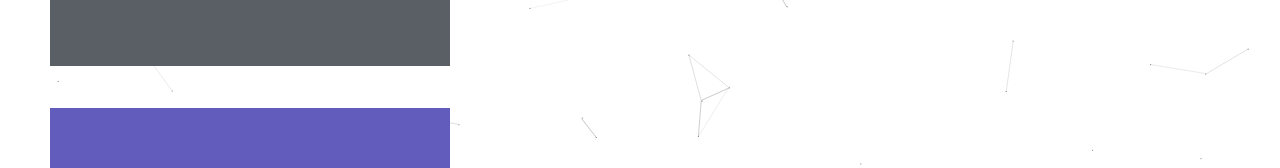
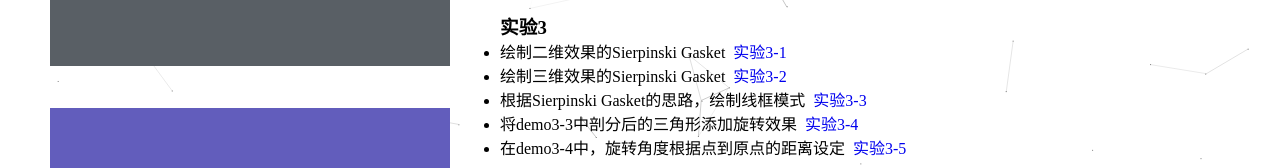
Before and after one commit to MaggieBB1/zjy.github.io, a plain HTML site: page homework.html in a window 1280 px wide. Shown: the part 632-800 px from the top of the page. Drawn offline with Linux system fonts and the light colour scheme.

Commit message:
update lab3

```diff
--- a/homework.html
+++ b/homework.html
@@ -57,6 +57,15 @@
 			<h3>实验2</h3>
 			<li>绘制一个图案<a href="homework/computerGraphics/lab2/demo/chap1-demo-5.html">&nbsp;&nbsp;实验2-1</a></li>
 		</ul>
+		<br/>
+		<ul class="ul">
+			<h3>实验3</h3>
+			<li>绘制二维效果的Sierpinski Gasket<a href="homework/computerGraphics/lab3/demos/chap2-demo-1.html">&nbsp;&nbsp;实验3-1</a></li>
+			<li>绘制三维效果的Sierpinski Gasket<a href="homework/computerGraphics/lab3/demos/chap2-demo-2.html">&nbsp;&nbsp;实验3-2</a></li>
+			<li>根据Sierpinski Gasket的思路，绘制线框模式<a href="homework/computerGraphics/lab3/demos/chap2-demo-3.html">&nbsp;&nbsp;实验3-3</a></li>
+			<li>将demo3-3中剖分后的三角形添加旋转效果<a href="homework/computerGraphics/lab3/demos/chap2-demo-4.html">&nbsp;&nbsp;实验3-4</a></li>
+			<li>在demo3-4中，旋转角度根据点到原点的距离设定<a href="homework/computerGraphics/lab3/demos/chap2-demo-5.html">&nbsp;&nbsp;实验3-5</a></li>
+		</ul>
 	</div>
 
 			<div class="softwareEnginering">
```
